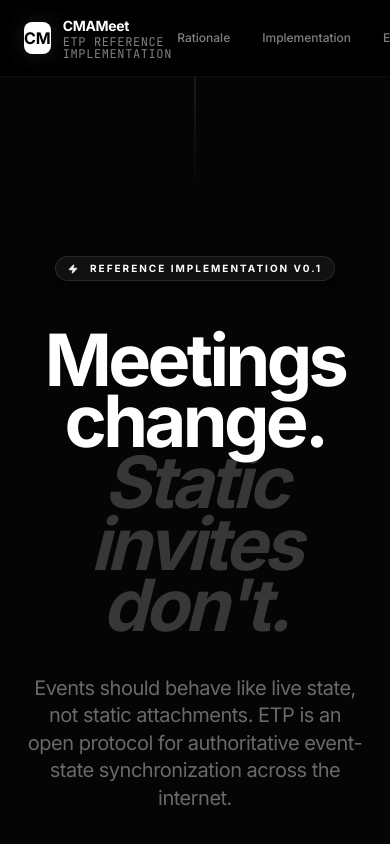
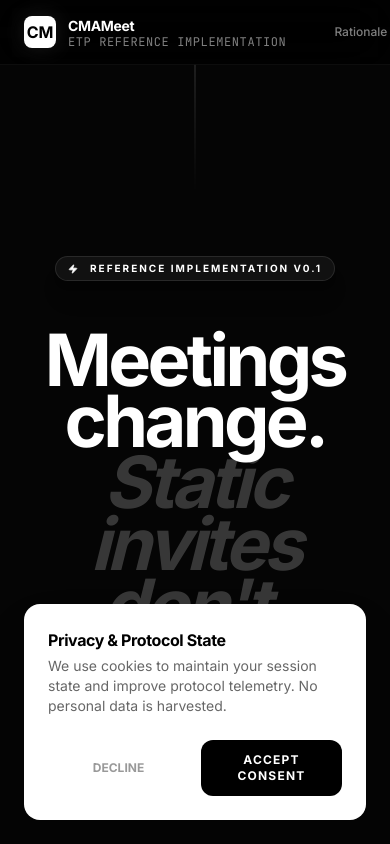
Before and after one commit to Mattjhagen/Event-Transport-Protocol, a React (Vite) app: page / in a window 390 px wide. Shown: the top 844 px of the page. Built offline with nearby package versions, Linux system fonts and the light colour scheme; no server answers.

Commit message:
feat: Improve header responsiveness and add cookie consent
Enhances the header component to be more responsive with horizontal scrolling and removes unnecessary padding. Introduces a new `CookieConsent` component to manage user consent.

```diff
--- a/src/App.tsx
+++ b/src/App.tsx
@@ -27,15 +27,15 @@ import { ETPClient } from "../sdk/etp-client";
 // --- Components ---
 
 const Header = () => (
-  <header className="fixed top-0 w-full z-50 border-b border-white/5 bg-black/80 backdrop-blur-xl px-6 py-4 flex items-center justify-between">
-    <div className="flex items-center gap-3">
+  <header className="fixed top-0 w-full z-50 border-b border-white/5 bg-black/80 backdrop-blur-xl flex items-center justify-between overflow-x-auto no-scrollbar">
+    <div className="flex items-center gap-3 px-6 py-4 flex-shrink-0">
       <div className="w-8 h-8 bg-white rounded-lg flex items-center justify-center font-bold text-black shadow-[0_0_20px_rgba(255,255,255,0.1)]">CM</div>
       <div>
         <h1 className="text-sm font-bold tracking-tight text-white">CMAMeet</h1>
         <p className="text-[10px] mono-label leading-none opacity-40 uppercase tracking-widest">ETP Reference implementation</p>
       </div>
     </div>
-    <nav className="flex items-center gap-8">
+    <nav className="flex items-center gap-8 px-6 py-4 flex-shrink-0">
       <a href="#why" className="text-xs font-medium hover:text-white transition-colors text-white/50">Rationale</a>
       <a href="#ref-impl" className="text-xs font-medium hover:text-white transition-colors text-white/50">Implementation</a>
       <a href="#demo" className="text-xs font-medium hover:text-white transition-colors text-white/50">Engine</a>
@@ -51,6 +51,51 @@ const Header = () => (
     </nav>
   </header>
 );
+
+const CookieConsent = () => {
+  const [show, setShow] = useState(false);
+
+  useEffect(() => {
+    const consent = localStorage.getItem("etp_cookie_consent");
+    if (!consent) {
+      setShow(true);
+    }
+  }, []);
+
+  const accept = () => {
+    localStorage.setItem("etp_cookie_consent", "true");
+    setShow(false);
+  };
+
+  if (!show) return null;
+
+  return (
+    <motion.div
+      initial={{ y: 100, opacity: 0 }}
+      animate={{ y: 0, opacity: 1 }}
+      className="fixed bottom-6 left-6 right-6 z-[60] p-6 bg-white rounded-2xl shadow-2xl flex flex-col md:flex-row items-center justify-between gap-6 max-w-4xl mx-auto"
+    >
+      <div className="space-y-1">
+        <h4 className="text-black font-bold tracking-tight">Privacy & Protocol State</h4>
+        <p className="text-black/60 text-sm">We use cookies to maintain your session state and improve protocol telemetry. No personal data is harvested.</p>
+      </div>
+      <div className="flex gap-3 flex-shrink-0 w-full md:w-auto">
+        <button
+          onClick={() => setShow(false)}
+          className="flex-1 md:flex-none px-6 py-3 text-xs font-bold text-black/40 uppercase hover:text-black transition-colors"
+        >
+          Decline
+        </button>
+        <button
+          onClick={accept}
+          className="flex-1 md:flex-none px-6 py-3 bg-black text-white rounded-xl text-xs font-bold uppercase tracking-widest hover:bg-black/90 transition-colors"
+        >
+          Accept Consent
+        </button>
+      </div>
+    </motion.div>
+  );
+};
 
 const CMAMeetReferenceSection = () => (
   <section id="ref-impl" className="px-6 py-40 max-w-7xl mx-auto border-t border-white/5">
@@ -1116,6 +1161,7 @@ export default function App() {
       <footer className="px-6 py-20 border-t border-white/5 text-center text-white/30 text-xs font-mono">
         <p>&copy; 2026 ETP FOUNDATION // CMAMEET_REFERENCE_NODE</p>
       </footer>
+      <CookieConsent />
     </div>
   );
 }
--- a/src/index.css
+++ b/src/index.css
@@ -41,4 +41,12 @@ body {
   .glow-orange {
     box-shadow: 0 0 40px rgba(255, 92, 0, 0.2);
   }
+
+  .no-scrollbar::-webkit-scrollbar {
+    display: none;
+  }
+  .no-scrollbar {
+    -ms-overflow-style: none; /* IE and Edge */
+    scrollbar-width: none; /* Firefox */
+  }
 }
```
